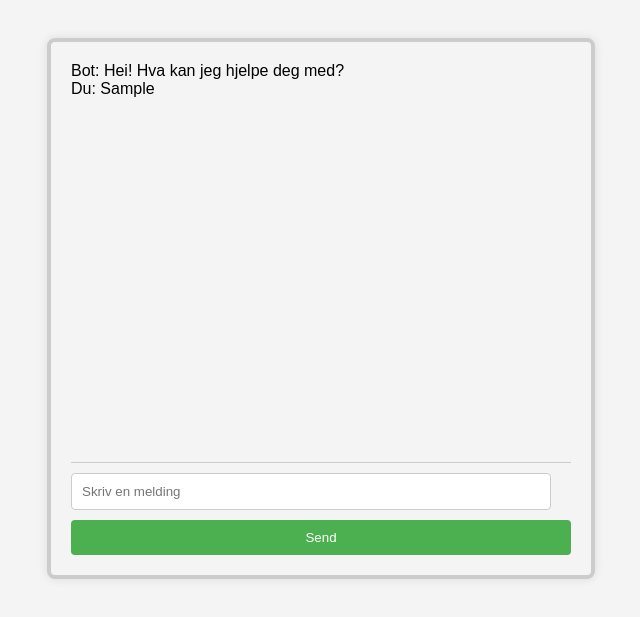
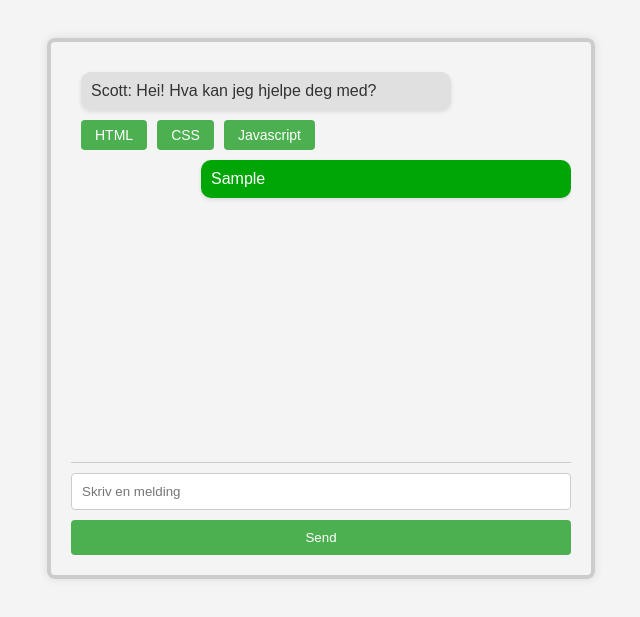
Before and after one commit to jxakim/Chat-Bot, a plain HTML site: page index.html in a window 1280 px wide. Both pictures are taken after typing "Sample" into the empty fields and a click on the button "Send". Shown: the part 131-748 px from the top of the page, without its empty margins (319-959 px from the left). Drawn offline with Linux system fonts and the light colour scheme.

Commit message:
Fikset på mye utseende. La også til options knapper

```diff
--- a/ChatHandler.js
+++ b/ChatHandler.js
@@ -1,4 +1,33 @@
-setTimeout('Send_Message(false, "Hei! Hva kan jeg hjelpe deg med?");', 500);
+Send_Message(false, "Hei! Hva kan jeg hjelpe deg med?");
+
+Send_Options("HTML");
+Send_Options("CSS");
+Send_Options("Javascript");
+
+function Send_Options(name, human) {
+    if (name && !human) {
+        var chatBox = document.getElementById("chat-box");
+        var newOption = document.createElement("button");
+
+        newOption.textContent = name;
+        newOption.classList.add("option-button");
+
+        newOption.style.padding = "0.5em 1em";
+        newOption.style.fontSize = "14px";
+        newOption.style.width = "auto";
+        newOption.style.minWidth = "10%";
+        newOption.style.overflow = "hidden";
+        newOption.style.textOverflow = "ellipsis";
+        newOption.style.whiteSpace = "nowrap";
+        newOption.style.margin = "0 0 0 10px";
+
+        newOption.addEventListener("click", function () {
+            alert("Du klikket på " + name);
+        });
+
+        chatBox.appendChild(newOption);
+    }
+}
 
 // Message sending
 
@@ -6,21 +35,34 @@ function Send_Message(human, message) {
     if(human && message == "") {
         var userInput = document.getElementById("user-input").value;
         if (userInput !== "") {
-            Upload_Message("Du: " + userInput);
+            Upload_Message(userInput, human);
             document.getElementById("user-input").value = "";
         }
 
     } else if(message != "") {
-        Upload_Message("Bot: " + message);
+        Upload_Message(message, human);
     }
 }
 
+// Enter keycheck
+
+document.getElementById("user-input").addEventListener("keypress", function(event) {
+    if (event.key === "Enter") {
+        Send_Message(true, "");
+    }
+});
+
+
+
 // Upload messages
 
-function Upload_Message(message) {
+function Upload_Message(message, human) {
     var chatBox = document.getElementById("chat-box");
     var newMessage = document.createElement("div");
 
-    newMessage.textContent = message;
+    newMessage.classList.add(human ? "user-message" : "bot-message");
+
+    newMessage.textContent = (human ? "" : "Scott: ") + message;
+
     chatBox.appendChild(newMessage);
 }
--- a/style.css
+++ b/style.css
@@ -33,13 +33,37 @@ body {
 }
 
 input {
-    width: calc(100% - 20px);
+    width: calc(100%);
     padding: 10px;
     margin-bottom: 10px;
     border: 1px solid #ccc;
     border-radius: 4px;
     box-sizing: border-box;
 }
+
+.bot-message {
+    background-color: #e0e0e0;
+    color: #333;
+    margin: 10px;
+    padding: 10px;
+    border-radius: 10px;
+    max-width: 70%;
+    word-wrap: break-word;
+    box-shadow: 0 2px 4px rgba(0, 0, 0, 0.1);
+}
+
+.user-message {
+    background-color: #00a606;
+    color: #fff;
+    margin: 10px 0 10px auto;
+    padding: 10px;
+    border-radius: 10px;
+    max-width: 70%;
+    word-wrap: break-word;
+    box-shadow: 0 2px 4px rgba(0, 0, 0, 0.1);
+}
+
+
 
 /* Buttons */
 
```
